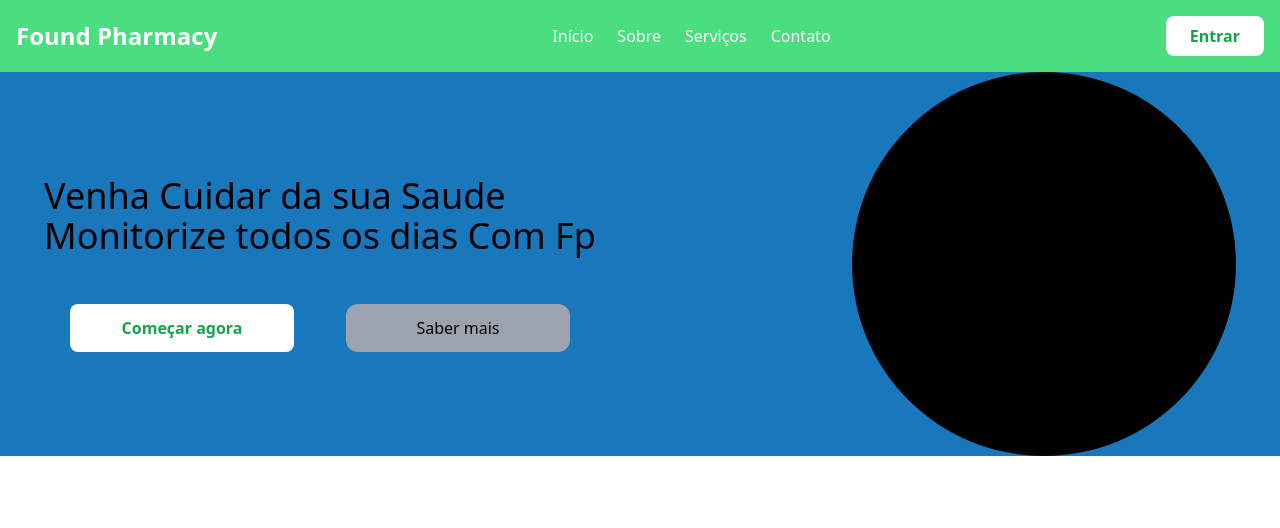
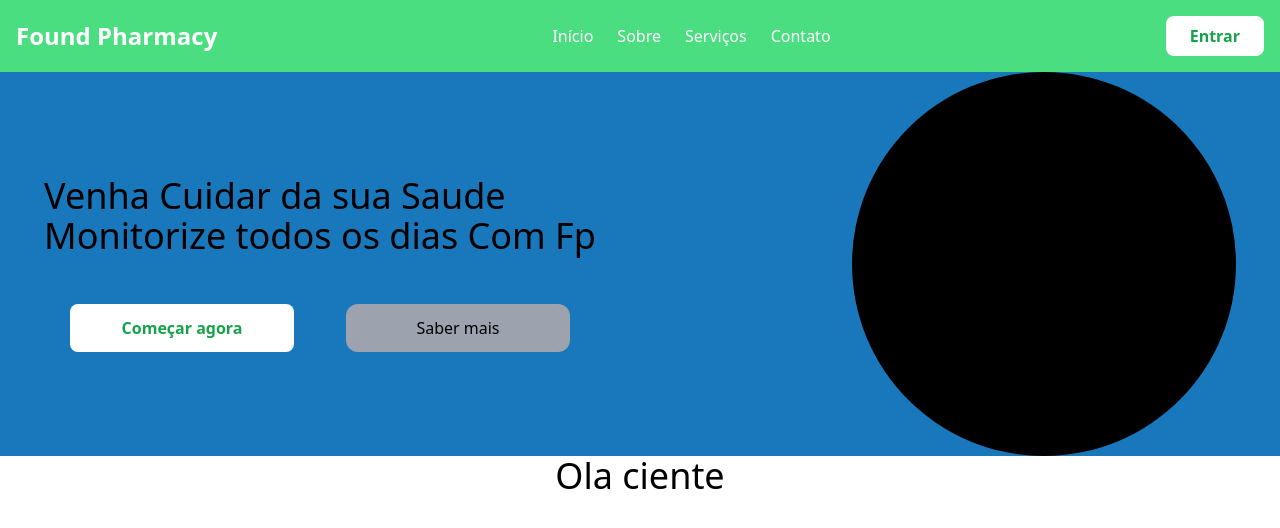
Before and after one commit to KidscriptFernandes/HST_safe_Master, a React (Vite) app: page / in a window 1280 px wide. Shown: the top 528 px of the page. Built offline with nearby package versions, Linux system fonts and the light colour scheme.

Commit message:
Adiconando componente ciente

```diff
--- a/src/App.jsx
+++ b/src/App.jsx
@@ -1,12 +1,14 @@
 import './index.css'
 import Header from "./components/header"
 import Hero from "./components/Hero"
+import Cients from "./components/cients"
 
 function App() {
   return (
     <>
       <Header/>
       <Hero/>
+      <Cients/>
     </>
   )
 }
--- a/src/components/Hero.jsx
+++ b/src/components/Hero.jsx
@@ -1,4 +1,5 @@
 function Hero(){
+
  return(
     <div className="w-full h-96 bg-azul flex gap-64 items-center justify-center">
         <div>
--- /dev/null
+++ b/src/components/cients.jsx
@@ -0,0 +1,8 @@
+function cients() {
+    return(
+        <div>
+            <h1 className="text-center text-4xl">Ola ciente</h1>
+        </div>
+    )
+}
+export default cients
```
